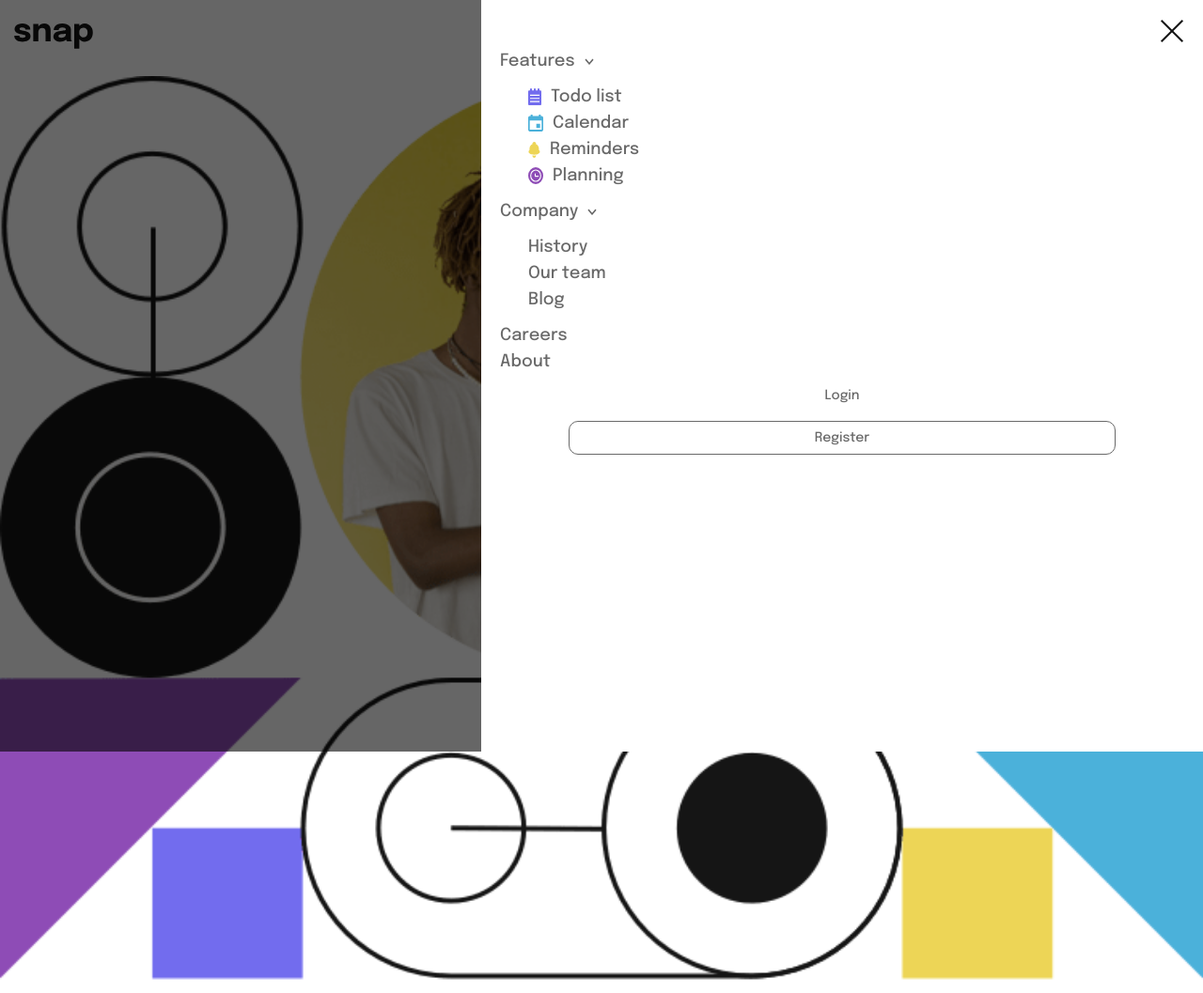
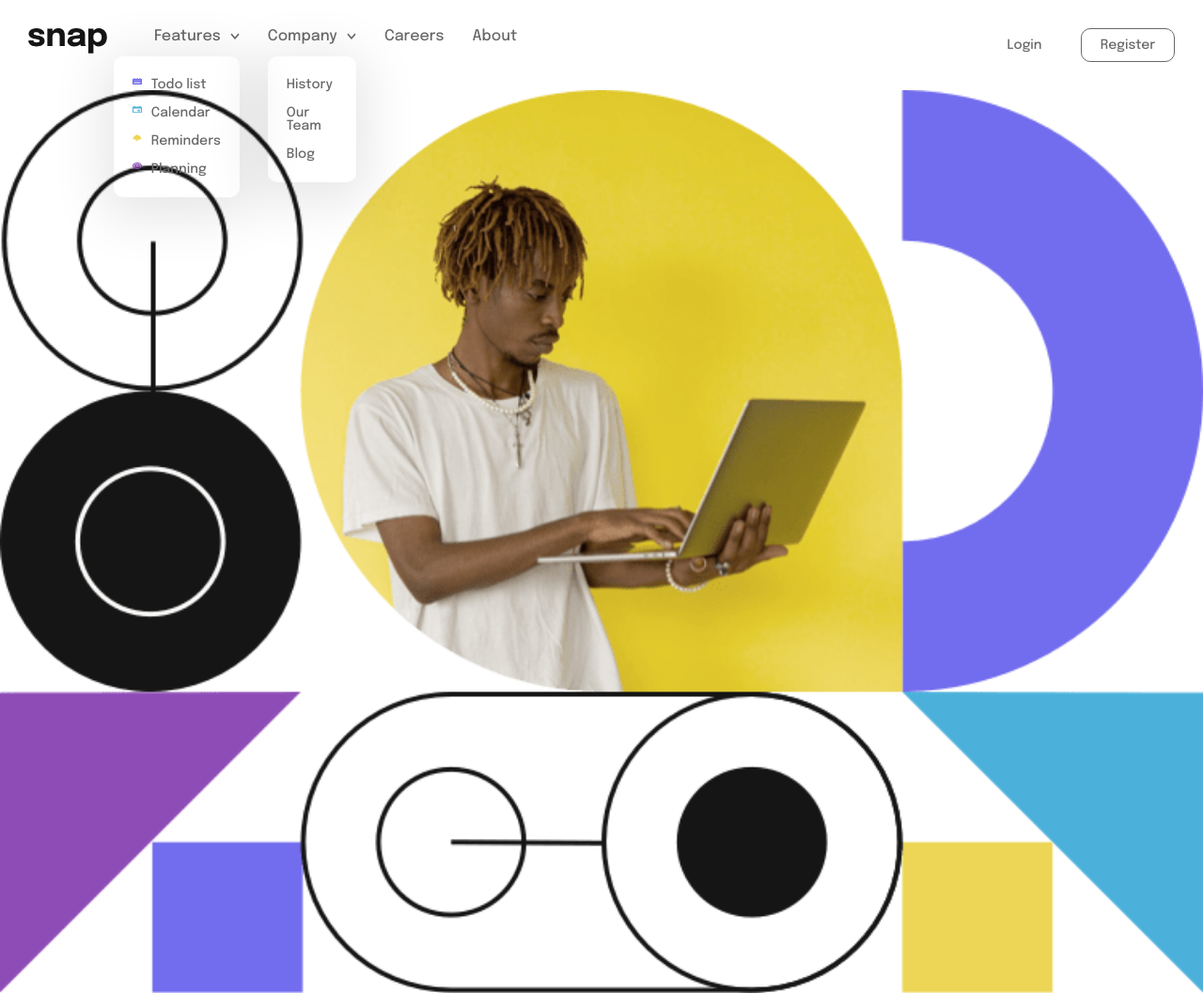
Before and after one commit to Alice221299/workshop2, a website built with webpack: page src/index.html in a window 1280 px wide. Shown: the top 1057 px of the page at 94% size. Built offline with nearby package versions, Linux system fonts and the light colour scheme.

Commit message:
Finished desktop header design

```diff
--- a/src/app/styles/header.scss
+++ b/src/app/styles/header.scss
@@ -1,10 +1,37 @@
 @import "./variables.scss";
 
+@mixin opening-el {
+    display: flex;
+    gap: 10px;
+    align-items: center;
+    img {
+        width: 10px;
+        height: 7px;
+    }
+}
+
+@mixin button {
+    button {
+        background-color: white;
+        width: 80%;
+        padding: 10px 0;
+        color: $medium-gray;
+        font-family: $font-epilogue;
+        font-size: 14px;
+
+    }
+        .login {
+            border: none;
+        }
+        .register {
+            border: 1px solid $medium-gray;
+            border-radius: 10px;
+        }
+}
+
 .header {
-    *{
-        font-size: 18px;
-    }
 
+    font-size: 18px;
     display: flex;
     justify-content: space-between;
     padding: 25px 15px;
@@ -34,14 +61,11 @@
             width: 26px;
             align-self: flex-end;
         }
+        p:focus {
+            color: $almost-black;
+        }
         .mobile-menu--opening-el {
-            display: flex;
-            gap: 10px;
-            align-items: center;
-            img {
-                width: 10px;
-                height: 7px;
-            }
+            @include opening-el();
         }
         .mobile-menu--opening-menu {
             padding: 5px 0 5px 30px;
@@ -56,23 +80,11 @@
             flex-direction: column;
             align-items: center;
             gap: 10px;
-            button {
-                background-color: white;
-                width: 80%;
-                padding: 10px 0;
-                color: $medium-gray;
-                font-family: $font-epilogue;
-                font-size: 14px;
-
+            @include button();
+            button:focus {
+                color: $almost-black;
+                border-color: $almost-black;
             }
-                .login {
-                    border: none;
-                }
-                .register {
-                    border: 1px solid $medium-gray;
-                    border-radius: 10px;
-                }
-
 
 
         }
@@ -81,3 +93,65 @@
         display: none;
     }
 }
+.header--desktop-menu {
+    display: none;
+    justify-content: space-between;
+    align-items: flex-start;
+    width: 100%;
+    p:hover {
+        color: $almost-black;
+        cursor: pointer;
+    }
+    .desktop-menu--options {
+        display: flex;
+        gap: 30px;
+        font-size: 16px;
+        .options--opening-el {
+            @include opening-el();
+            position: relative;
+        }
+    }
+    .menu-desktop--buttons {
+        display: flex;
+        gap: 10px;
+
+        @include button();
+        button {
+            width: 100px
+        }
+        button:hover {
+            color: $almost-black;
+            font-weight: 700;
+            border: $almost-black 2px solid;
+            cursor: pointer;
+        }
+    }
+    .desktop-menu--opening-menu {
+        position: absolute;
+        top: 30px;
+        right: 0;
+        box-shadow: 0px 10px 56px 11px rgba(0,0,0,0.1);
+        padding: 15px 20px;
+        border-radius: 10px;
+        font-size: 14px;
+        .opening-menu--el {
+            display: flex;
+            gap: 10px;
+            padding: 8px 0;
+        }
+    }
+}
+
+@media (min-width: 900px) {
+    .header {
+        justify-content: flex-start;
+        gap: 50px;
+        padding: 30px;
+    }
+    .header--mobile-menu--open {
+        display: none;
+    }
+    .header--desktop-menu {
+        display: flex;
+    }
+}
--- a/src/app/styles/main.scss
+++ b/src/app/styles/main.scss
@@ -70,7 +70,7 @@
 @media screen and (min-width: 1350px) {
     .main {
         flex-direction: row;
-        padding: 6rem;
+        padding: 0 6rem 3rem 6rem;
 
         &__info-container {
             display: flex;
--- a/src/index.html
+++ b/src/index.html
@@ -15,14 +15,14 @@
         <figure class="header--mobile-menu--open">
             <img src="./images/icon-menu.svg" alt="Icon for menu">
         </figure>
-        <div class="header--mobile-menu-container ">
+        <div class="header--mobile-menu-container inactive">
             <section class="header--mobile-menu">
                 <img class="header--mobile-menu--close" src="./images/icon-close-menu.svg" alt="Icon for close menu">
                 <div class="mobile-menu--opening-el">
                     <p>Features</p>
                     <img src="./images/icon-arrow-down.svg" alt="Icon for arrow">
                 </div>
-            <div class="mobile-menu--opening-menu">
+                <div class="mobile-menu--opening-menu inactive">
                     <div class="opening-menu--el">
                         <img src="./images/icon-todo.svg" alt="Icon for todo list">
                         <p>Todo list</p>
@@ -45,9 +45,9 @@
                     <p>Company</p>
                     <img src="./images/icon-arrow-down.svg" alt="Icon for arrow">
                 </div>
-            <div class="mobile-menu--opening-menu">
+                <div class="mobile-menu--opening-menu inactive">
                     <p class="opening-menu--el">History</p>
-                <p class="opening-menu--el">Our team</p>
+                    <p class="opening-menu--el">Our Team</p>
                     <p class="opening-menu--el">Blog</p>
                 </div>
 
@@ -59,6 +59,49 @@
                 </div>
             </section>
         </div>
+        <section class="header--desktop-menu">
+            <div class="desktop-menu--options">
+                <div class="options--opening-el">
+                    <p>Features</p>
+                    <img src="./images/icon-arrow-down.svg" alt="Icon for arrow">
+                    <div class="desktop-menu--opening-menu">
+                        <div class="opening-menu--el">
+                            <img src="./images/icon-todo.svg" alt="Icon for todo list">
+                            <p>Todo list</p>
+                        </div>
+                        <div class="opening-menu--el">
+                            <img src="./images/icon-calendar.svg" alt="Icon for calendar">
+                            <p>Calendar</p>
+                        </div>
+                        <div class="opening-menu--el">
+                            <img src="./images/icon-reminders.svg" alt="Icon for reminders">
+                            <p>Reminders</p>
+                        </div>
+                        <div class="opening-menu--el">
+                            <img src="./images/icon-planning.svg" alt="Icon for planning">
+                            <p>Planning</p>
+                        </div>
+                    </div>
+                </div>
+
+                <div class="options--opening-el">
+                    <p>Company</p>
+                    <img src="./images/icon-arrow-down.svg" alt="Icon for arrow">
+                    <div class="desktop-menu--opening-menu">
+                        <p class="opening-menu--el">History</p>
+                        <p class="opening-menu--el">Our Team</p>
+                        <p class="opening-menu--el">Blog</p>
+                    </div>
+                </div>
+
+                <p>Careers</p>
+                <p>About</p>
+            </div>
+            <div class="menu-desktop--buttons">
+                <button class="login">Login</button>
+                <button class="register">Register</button>
+            </div>
+        </section>
     </header>
     <main class="main">
         <article class="main__info-container">
```
Lines whose indentation alone changed are shown as unchanged.
